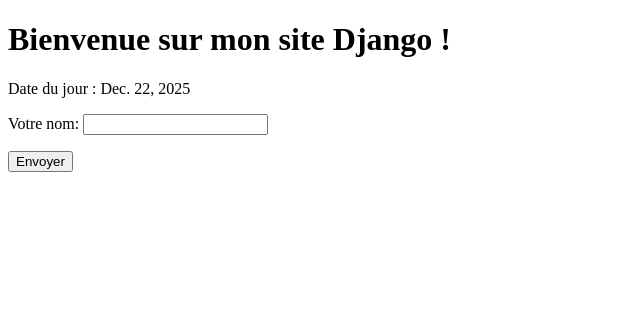
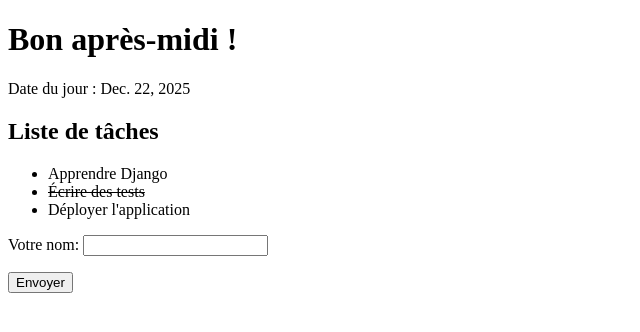
Before and after one commit to jireht-ux/mon-site-django, a Django app: page / in a window 1280 px wide. Shown: the top 332 px of the page, without its empty margins (0-640 px from the left). Run offline with Django 5.2, Linux system fonts and the light colour scheme.

Commit message:
Modif: Mise à jour du texte sur la page d'accueil

```diff
--- a/accueil/templates/accueil/index.html
+++ b/accueil/templates/accueil/index.html
@@ -8,6 +8,21 @@
     <h1>{{ message }}</h1>
     <p>Date du jour : {{ date_du_jour }}</p>
 
+    <h2>Liste de tâches</h2>
+    <ul>
+        {% for task in tasks %}
+            <li>
+                {% if task.done %}
+                    <s>{{ task.title }}</s>
+                {% else %}
+                    {{ task.title }}
+                {% endif %}
+            </li>
+        {% empty %}
+            <li>Aucune tâche.</li>
+        {% endfor %}
+    </ul>
+
     <form method="post">
         {% csrf_token %}
         {{ form.as_p }}
--- a/accueil/views.py
+++ b/accueil/views.py
@@ -1,10 +1,10 @@
 
 from django.shortcuts import render
-from datetime import date
+from datetime import date, datetime
 from .forms import NomForm
 
 def index(request):
-    message = "Bienvenue sur mon site Django !"
+    message = "Salut et Bienvenue à tous sur mon super site Django !"
     nom = None
 
     if request.method == "POST":
@@ -15,9 +15,25 @@
     else:
         form = NomForm()
 
+    # Détermination du message par défaut selon l'heure (si aucun nom soumis)
+    if not nom:
+        current_hour = datetime.now().hour
+        if current_hour < 12:
+            message = "Bon matin !"
+        else:
+            message = "Bon après-midi !"
+
+    # Exemple simple de liste de tâches à passer au template
+    tasks = [
+        {'title': 'Apprendre Django', 'done': False},
+        {'title': 'Écrire des tests', 'done': True},
+        {'title': "Déployer l'application", 'done': False},
+    ]
+
     contexte = {
         'message': message,
         'date_du_jour': date.today(),
-        'form': form
+        'form': form,
+        'tasks': tasks,
     }
     return render(request, 'accueil/index.html', contexte)
```
